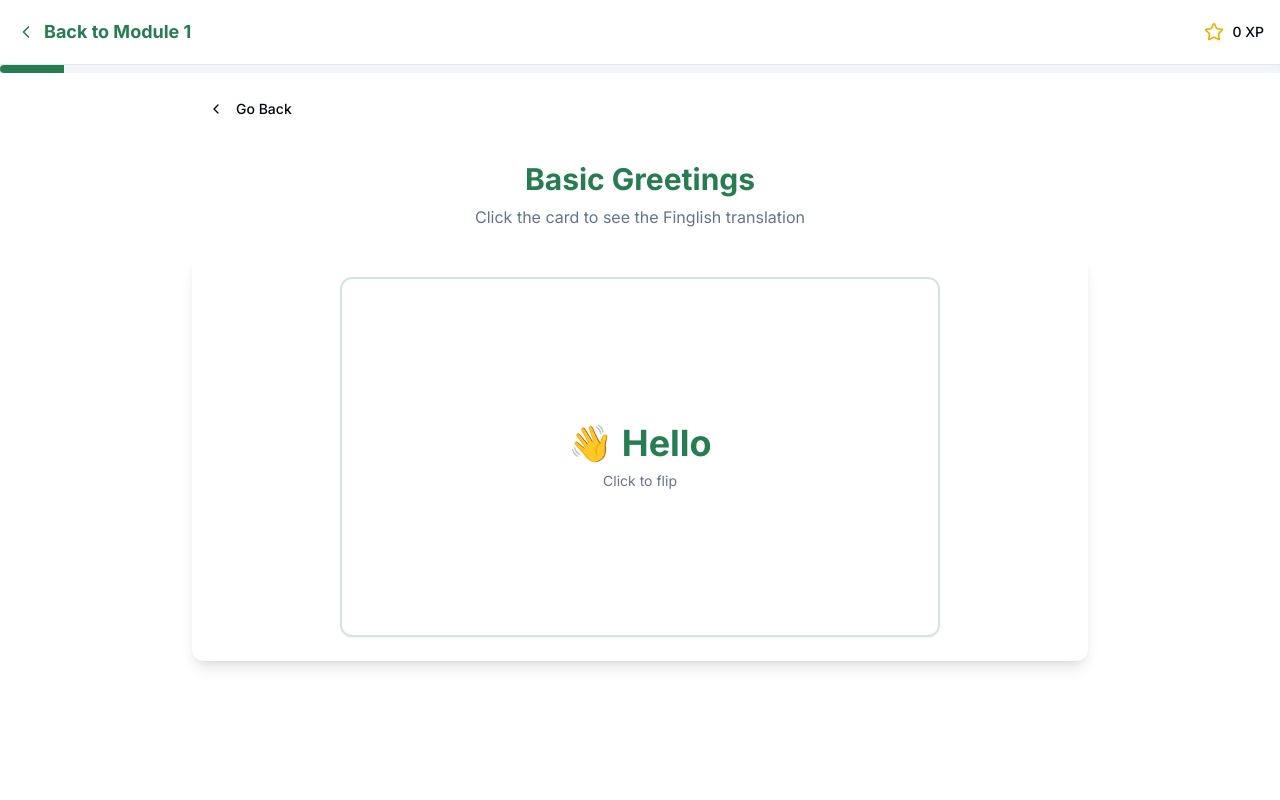
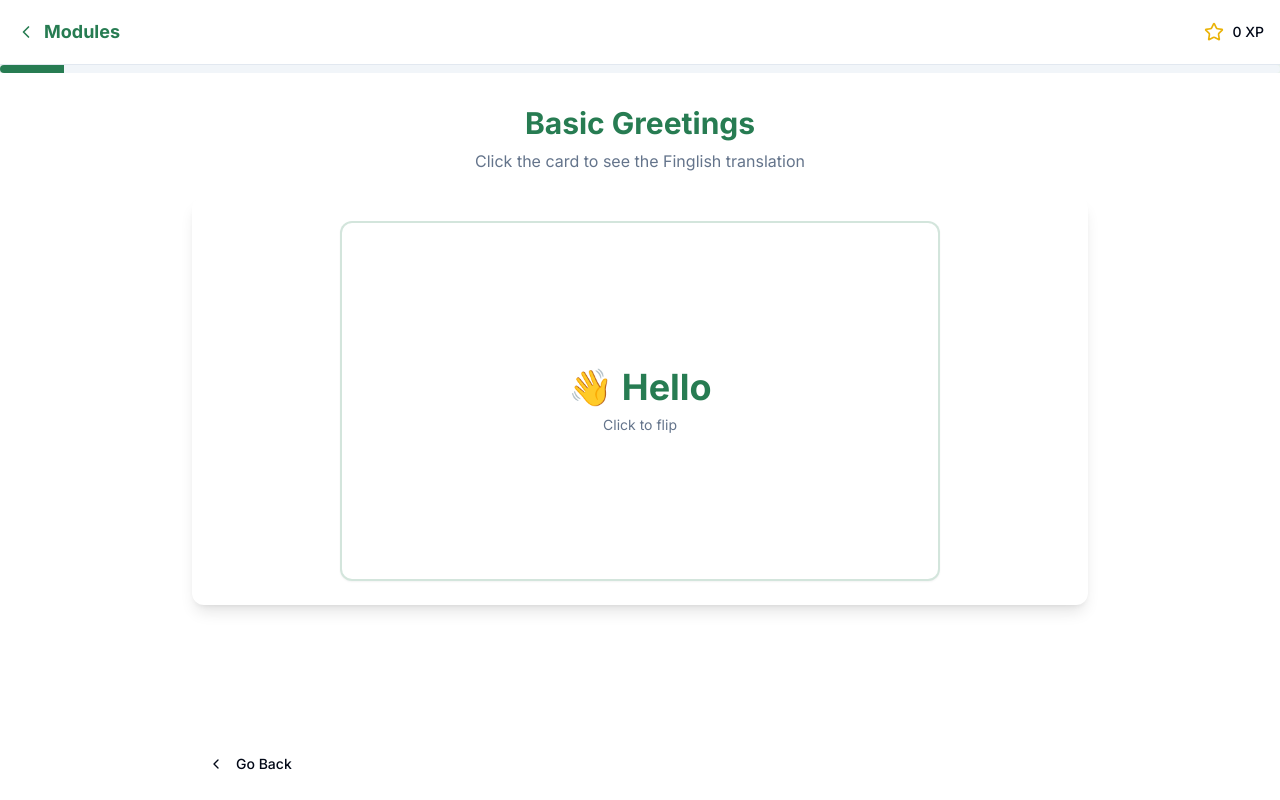
Before and after one commit to Persian5/TestSchool, a Next.js app: page /modules/module1/lesson1 in a window 1280 px wide. Both pictures are taken after a click on the button "Let's Help Ali!". Built offline with nearby package versions, Linux system fonts and the light colour scheme.

Commit message:
fix: update navigation - change back button text to Modules and move Go Back button below content

```diff
--- a/app/modules/module1/lesson1/page.tsx
+++ b/app/modules/module1/lesson1/page.tsx
@@ -331,10 +331,10 @@ export default function Lesson1Page() {
       {/* Header */}
       <header className="sticky top-0 z-50 w-full border-b bg-background/95 backdrop-blur supports-[backdrop-filter]:bg-background/60">
         <div className="flex h-16 items-center justify-between px-3 sm:px-4">
-          <Link href="/modules/module1" className="flex items-center gap-2 font-bold text-base sm:text-lg text-primary">
+          <Link href="/modules" className="flex items-center gap-2 font-bold text-base sm:text-lg text-primary">
             <ChevronLeft className="h-5 w-5" />
-            <span className="hidden sm:inline">Back to Module 1</span>
-            <span className="sm:hidden">Back</span>
+            <span className="hidden sm:inline">Modules</span>
+            <span className="sm:hidden">Modules</span>
           </Link>
           <div className="flex items-center gap-4">
             <div className="flex items-center gap-2 overflow-x-auto">
@@ -353,20 +353,20 @@ export default function Lesson1Page() {
       )}
 
       <main className="flex-1 flex flex-col px-4 pt-4 pb-4 w-full">
-        {/* Back Button container - Conditionally rendered */}
+        {/* Main content area top-aligned */}
+        <div className="w-full max-w-4xl mx-auto flex-1 flex flex-col items-start justify-start pt-4">
+          <RenderCurrentView />
+        </div>
+
+        {/* Back Button container - Now below content */}
         {currentView !== 'welcome' && currentView !== 'completion' && previousStates.length > 0 && (
-           <div className="w-full max-w-4xl mx-auto mb-4 flex justify-start">
+           <div className="w-full max-w-4xl mx-auto mt-4 flex justify-start">
             <Button variant="ghost" onClick={handleBack} className="text-sm flex items-center self-start">
               <ChevronLeft className="h-4 w-4 mr-1" />
               Go Back
             </Button>
           </div>
         )}
-
-        {/* Main content area top-aligned */}
-        <div className="w-full max-w-4xl mx-auto flex-1 flex flex-col items-start justify-start pt-4">
-          <RenderCurrentView />
-        </div>
       </main>
     </div>
   )
```
